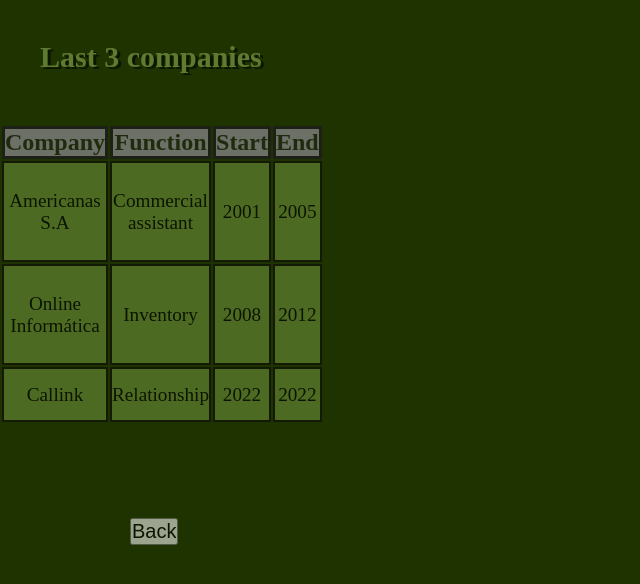
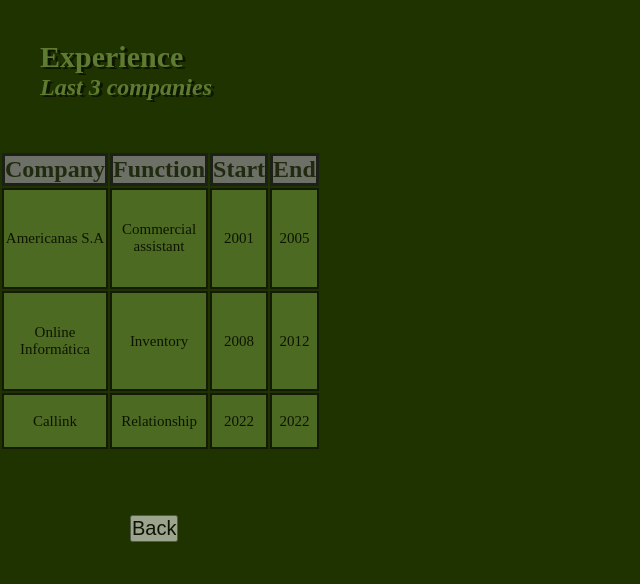
Before and after one commit to AdanVasconcelos/Perfil1, a plain HTML site: page pagina3/pa03.html in a window 1280 px wide. Shown: the top 584 px of the page, without its empty margins (0-640 px from the left). Drawn offline with Linux system fonts and the light colour scheme.

Commit message:
updatar578

```diff
--- a/pagina2/stylepg2.css
+++ b/pagina2/stylepg2.css
@@ -59,6 +59,7 @@ margin-top: -10px;
 text-align: center;
 position: absolute;
 width: 100%;
+font-size: 15px;
 
 
 
--- a/pagina3/pa03.html
+++ b/pagina3/pa03.html
@@ -8,7 +8,8 @@
     <link rel="stylesheet" href="stylepg3.css">
 </head>
 <body>
-    <h1>Last 3 companies </h1>
+    <h1>Experience </h1>
+    <h2>Last 3 companies</h2>
 <table>
 <thead>
 
--- a/pagina3/stylepg3.css
+++ b/pagina3/stylepg3.css
@@ -24,8 +24,16 @@ body h1{
     padding-top: 40px;
     font-size: 30px;
     color: rgb(111, 141, 62);
-    opacity: 0.8;    text-shadow: 3px 2px 0px rgba(0, 0, 0, 0.705);
+    opacity: 0.8;
+    text-shadow: 3px 2px 0px rgba(0, 0, 0, 0.705);
 
+}
+body h2{
+    color:rgb(111, 141, 62) ;
+    margin-left: 40px;
+    opacity: 0.8;
+    text-shadow: 3px 2px 0px rgba(0, 0, 0, 0.705);
+    font-style: italic;
 }
 table {
 text-align: center;
@@ -50,7 +58,7 @@ td {
 border: 2px solid rgb(12, 12, 12);
 text-align: center;
 background-color:#6d8f3a ;
-font-size: 1.2em;
+font-size: 15px;
 color: rgb(111, 141, 62)ke;
 opacity: 0.6;
 
@@ -60,7 +68,7 @@ opacity: 0.6;
 
 .volt{
     margin-left: 100px;
-    margin-top: 100px;
+    margin-top: 70px;
     text-align: left;
     width: 100%;
     }
--- a/pagina4/stylepg4.css
+++ b/pagina4/stylepg4.css
@@ -32,6 +32,7 @@ section h2{
     margin-left: 40px;
     padding-top: 20px;
     padding-bottom: 20px;
+    font-size: 15px;
 }
 section a {
     display: inline-block;
```
Also changed, not shown: pagina6/pa06.html (+1 -1 lines).
